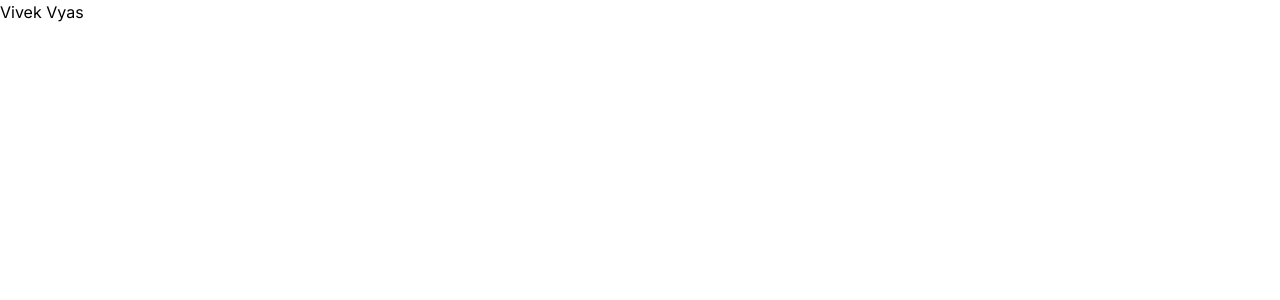
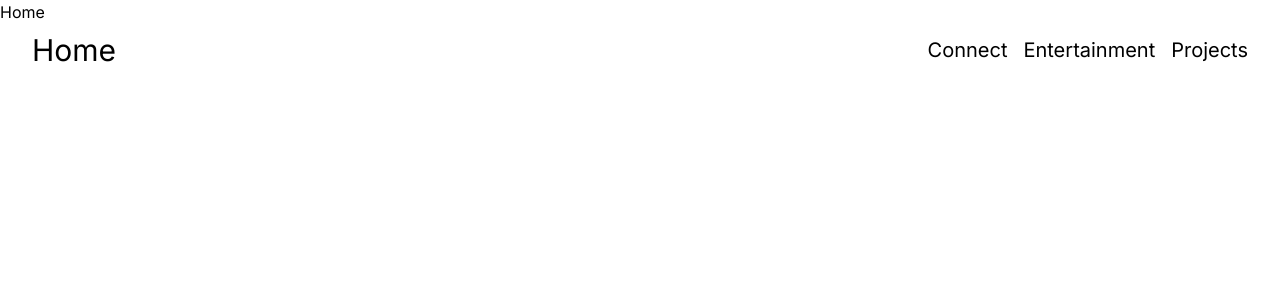
Before and after one commit to VivekEngima/vivekvyas.com, a Next.js app: page / in a window 1280 px wide. Shown: the top 300 px of the page. Built offline with nearby package versions, Linux system fonts and the light colour scheme.

Commit message:
navbar added

```diff
--- /dev/null
+++ b/src/app/connect/page.tsx
@@ -0,0 +1,3 @@
+export default function Connect() {
+  return <>Connect</>;
+}
--- /dev/null
+++ b/src/app/entertainment/page.tsx
@@ -0,0 +1,3 @@
+export default function Entertainment() {
+  return <>Enterainment</>;
+}
--- a/src/app/layout.tsx
+++ b/src/app/layout.tsx
@@ -1,12 +1,13 @@
-import type { Metadata } from "next";
-import { Inter } from "next/font/google";
-import "./globals.css";
+import type { Metadata } from 'next';
+import { Inter } from 'next/font/google';
+import './globals.css';
+import Header from '@/components/Header';
 
-const inter = Inter({ subsets: ["latin"] });
+const inter = Inter({ subsets: ['latin'] });
 
 export const metadata: Metadata = {
-  title: "Create Next App",
-  description: "Generated by create next app",
+  title: 'Vivek Vyas',
+  description: 'Created By Vivek Vyas',
 };
 
 export default function RootLayout({
@@ -15,8 +16,11 @@ export default function RootLayout({
   children: React.ReactNode;
 }>) {
   return (
-    <html lang="en">
-      <body className={inter.className}>{children}</body>
+    <html lang='en'>
+      <body className={inter.className}>
+        <Header />
+        {children}
+      </body>
     </html>
   );
 }
--- a/src/app/page.tsx
+++ b/src/app/page.tsx
@@ -1,5 +1,3 @@
-import Image from 'next/image';
-
 export default function Home() {
-  return <h1>Vivek Vyas</h1>;
+  return <h1>Home</h1>;
 }
--- /dev/null
+++ b/src/app/projects/page.tsx
@@ -0,0 +1,3 @@
+export default function Projects() {
+  return <>Projects</>;
+}
--- /dev/null
+++ b/src/components/Header.tsx
@@ -0,0 +1,19 @@
+import Link from 'next/link';
+
+export default function Header() {
+  return (
+    <div className='w-full absolute'>
+      <nav className='contaienr relative flex flex-wrap items-center justify-between mx-auto p-8'>
+        <Link href='/' className='font-bond text-3xl'>
+          Home
+        </Link>
+
+        <div className='space-x-4 text-xl'>
+          <Link href='/connect'>Connect</Link>
+          <Link href='/entertainment'>Entertainment</Link>
+          <Link href='/projects'>Projects</Link>
+        </div>
+      </nav>
+    </div>
+  );
+}
```
